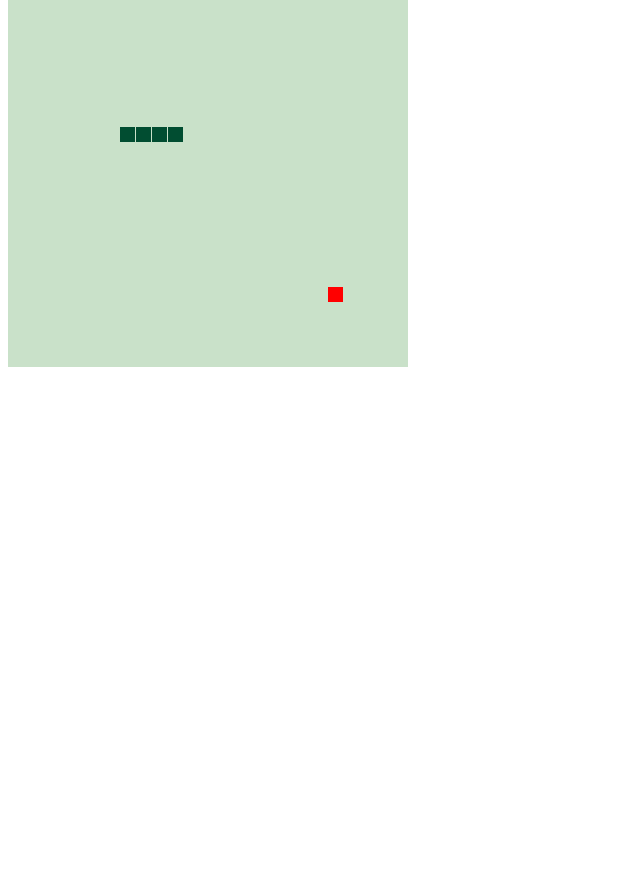
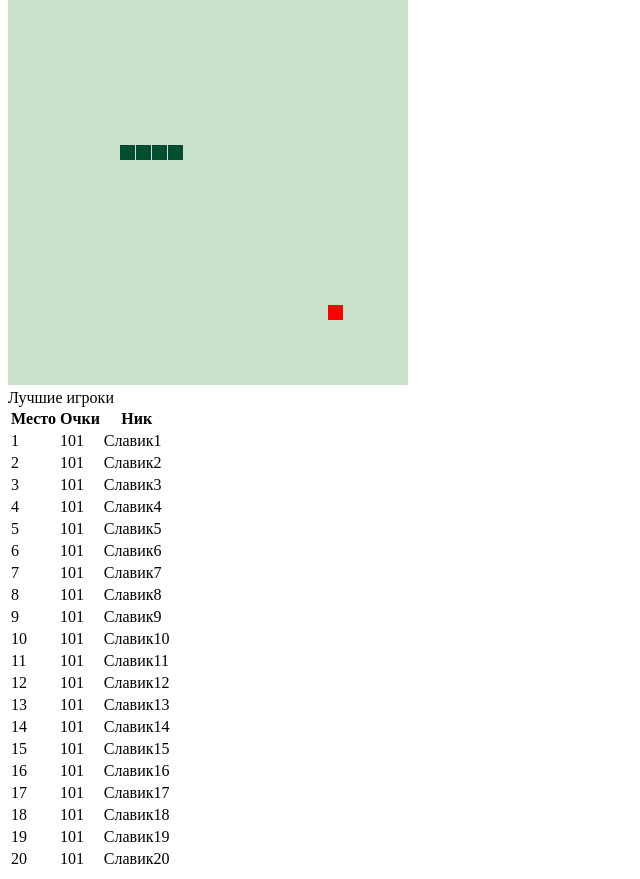
Before and after one commit to MelnikovDenis/Snake, a plain HTML site: page index.html in a window 1280 px wide. Shown: the part 98-977 px from the top of the page, without its empty margins (0-640 px from the left). Before the commit the page ends 800 px from the top, so only its background shows below. Drawn offline with Linux system fonts and the light colour scheme.

Commit message:
Добавил вывод таблицы с лучшими результатами

```diff
--- a/index.html
+++ b/index.html
@@ -15,8 +15,22 @@
               <button class="Button1" id="Restart">Перезапустить</button>
           </div>
       </div>
+
+      <div id="Game">
+          <div>
+              <div id="Logo">Змейка</div>
+              <canvas width="400" height="400" id="snakeGame"></canvas>
+          </div>
+      </div>
+
+      <div id="TopTable">
+          <div>
+              <div id="topPlay">Лучшие игроки</div>
+              <div id="Table">Лучшие игроки</div>
+          </div>
+      </div>
     </div>
-    <canvas width="400" height="400" id="snakeGame"></canvas>
     <script src="source/js/snake.js"></script>
+    <script src="source/js/indexScripts.js"></script>
   </body>
 </html>
--- /dev/null
+++ b/source/js/indexScripts.js
@@ -0,0 +1,43 @@
+/*
+Тут надо как-то получать json из базы данных
+*/
+var products = [
+    {"place": "1", "points": "101", "nick" : "Славик1"},
+    {"place": "2", "points": "101", "nick" : "Славик2"},
+    {"place": "3", "points": "101", "nick" : "Славик3"},
+    {"place": "4", "points": "101", "nick" : "Славик4"},
+    {"place": "5", "points": "101", "nick" : "Славик5"},
+    {"place": "6", "points": "101", "nick" : "Славик6"},
+    {"place": "7", "points": "101", "nick" : "Славик7"},
+    {"place": "8", "points": "101", "nick" : "Славик8"},
+    {"place": "9", "points": "101", "nick" : "Славик9"},
+    {"place": "10", "points": "101", "nick" : "Славик10"},
+    {"place": "11", "points": "101", "nick" : "Славик11"},
+    {"place": "12", "points": "101", "nick" : "Славик12"},
+    {"place": "13", "points": "101", "nick" : "Славик13"},
+    {"place": "14", "points": "101", "nick" : "Славик14"},
+    {"place": "15", "points": "101", "nick" : "Славик15"},
+    {"place": "16", "points": "101", "nick" : "Славик16"},
+    {"place": "17", "points": "101", "nick" : "Славик17"},
+    {"place": "18", "points": "101", "nick" : "Славик18"},
+    {"place": "19", "points": "101", "nick" : "Славик19"},
+    {"place": "20", "points": "101", "nick" : "Славик20"},
+];
+
+var html = '<table>';
+var cnt  = 0;
+
+html += '<tr>';
+html += '<th>' + "Место" + '</th>' + '<th>' + "Очки" + '<th>' + "Ник" + '</th>';
+html += '</tr>';
+for(var i in products) {
+    html += '<tr>';
+    html += '<td>' + products[i]['place'] + '</td>' + '<td>'+products[i]['points'] + '<td>'+products[i]['nick'] + '</td>';
+    html += '</tr>';
+}
+if(cnt != 0) {
+    html += '<td></td><td></td></tr>';
+}
+html +='</table>';
+
+document.getElementById("Table").innerHTML = html;
```
